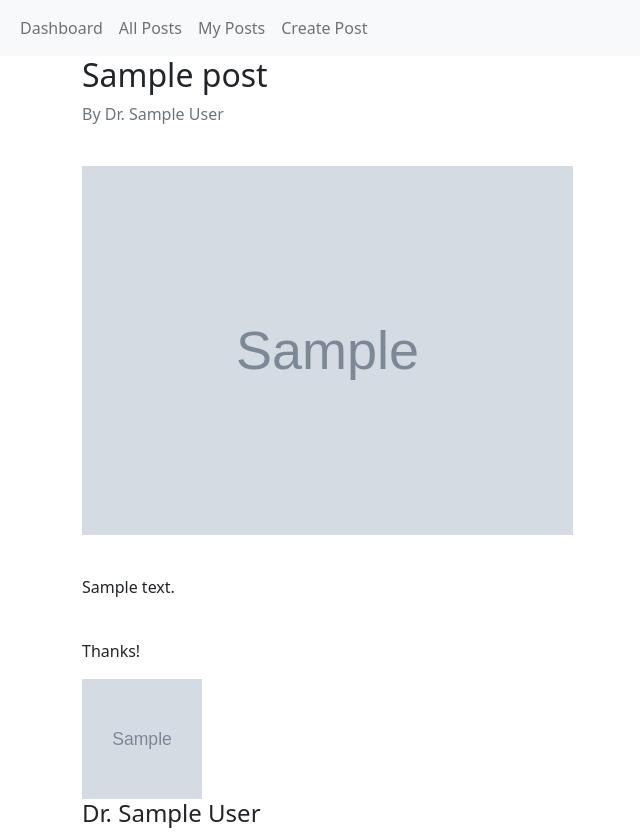
After one commit to imcobrakai/task1, a Django app: page /post/1/ in a window 1280 px wide. The commit adds this page. Shown: the whole page, without its empty margins (0-640 px from the left). Run offline with Django 3.2, Linux system fonts and the light colour scheme; a user stored in the database is signed in; tables that the repository leaves empty hold one stand-in row (values such as "Sample post"); grey boxes marked "Sample" are stand-in pictures.

Commit message:
Added post detail view

```diff
--- a/blog/templates/blog/doctor_post.html
+++ b/blog/templates/blog/doctor_post.html
@@ -5,6 +5,7 @@ My Posts
 {% endblock title %}
 
 {% block main %}
+{% if post_list %}
 <div class="container m-5">
     <div class="col-md-12 col-lg-12">
         {% for post in post_list %}
@@ -36,4 +37,7 @@ My Posts
             {% endfor %}
         </div>
     </div>
+    {% else %}
+    <h2 class="text-center my-5">You Have Not Created Any Post. Please Create One!</h2>
+    {% endif %}
 {% endblock main %}
--- /dev/null
+++ b/blog/templates/blog/post_detail.html
@@ -0,0 +1,41 @@
+{% extends 'base.html' %}
+
+{% block title %}
+
+{% endblock title %}
+
+{% block main %}
+<div class="col-lg-12 post">
+    <div class="container">
+
+        <h2 class="ubuntu">{{ post.title|capfirst }}</h2>
+        <div class="body-text">
+
+            <p class='text-muted ubuntu'>By Dr. {{ post.author.first_name|capfirst }} {{ post.author.last_name|capfirst }}</p>
+            <br>
+            <div class="row">
+                <div class="col-lg-6"><p class=""><img alt="image" src="{{ post.image.url }}" width="90%"></p></div>
+            </div>
+            <br/>
+            <div class="row">
+
+                    <p>{{ post.content|capfirst }}</p></div>
+            </div>
+            <br/>
+
+            <p>Thanks!</p>
+            <div class="row">
+                <div class="col-lg-12 aboutme">
+                    <div class="media">
+                            <img class="media-object dp img-circle" src="{{ post.author.profile_pic.url }}" style="width: 120px;height:120px;">
+                        <div class="media-body">
+                            <h4 class="media-heading">Dr. {{ post.author.first_name|capfirst }} {{ post.author.last_name|capfirst }}</h4>
+                        </div>
+                    </div>
+                </div>
+            </div>
+        </div>
+    </div>
+</div>
+
+{% endblock main %}
--- a/blog/templates/blog/post_list.html
+++ b/blog/templates/blog/post_list.html
@@ -16,16 +16,16 @@ Post List
             <div class="row">
                 <div class="col-xs-12 col-sm-4 col-md-4 col-lg-3">
                     <div class="post-type post-img">
-                        <a href="#"><img src="{{ post.image.url }}" alt="image post"
+                        <a href="{% url 'blog:post-detail' post.id %}"><img src="{{ post.image.url }}" alt="image post"
                             class="img-fluid" style="width: 12rem;"></a>
                         </div>
                     </div>
                 <div class="col-xs-12 col-sm-7 col-md-7 col-lg-8">
                     <div class="caption">
-                        <h3 class="md-heading"><a href="#">{{ post.title|capfirst }}</a></h3>
+                        <h3 class="md-heading"><a href="{% url 'blog:post-detail' post.id %}">{{ post.title|capfirst }}</a></h3>
                         <p style="font-size:1.2rem;">-- By <strong> Dr. {{ post.author.first_name|capfirst }} {{ post.author.last_name|capfirst }} </strong> </p>
                         <p style="font-size:1.5rem;">{{ post.summary|truncatewords:15|capfirst }}</p>
-                        <a class="" href="#" role="button" style="font-size:1.5rem;">Read More</a> </div>
+                        <a class="" href="{% url 'blog:post-detail' post.id %}" role="button" style="font-size:1.5rem;">Read More</a> </div>
                 </div>
             </div>
         </article>
--- a/blog/urls.py
+++ b/blog/urls.py
@@ -1,4 +1,4 @@
-from blog.views import CreatePost, ListPost, MyList, Publish
+from blog.views import CreatePost, ListPost, MyList, Publish, PostDetail
 from django.urls import path
 
 app_name = 'blog'
@@ -8,4 +8,5 @@ urlpatterns = [
     path("post/all/", ListPost.as_view(), name='post-list'),
     path("post/my/", MyList.as_view(), name="my-post"),
     path("post/publish/", Publish.as_view(), name="publish-post"),
+    path("post/<int:id>/", PostDetail.as_view(), name="post-detail"),
 ]
--- a/blog/views.py
+++ b/blog/views.py
@@ -2,7 +2,7 @@ from blog.forms import PostForm
 from blog.models import Post, Category
 from django.contrib.auth.mixins import UserPassesTestMixin, LoginRequiredMixin
 from django.contrib import messages
-from django.shortcuts import redirect
+from django.shortcuts import redirect, render, get_object_or_404
 from django.urls import reverse_lazy
 from django.views import View
 from django.views.generic import CreateView, ListView
@@ -66,3 +66,14 @@ class Publish(LoginRequiredMixin, UserPassesTestMixin, View):
 
     def test_func(self):
         return self.request.user.is_doctor == True
+
+class PostDetail(LoginRequiredMixin, View):
+    def get(self, request, id):
+        post = get_object_or_404(Post, id=id)
+
+        if post.draft == True and post.author != request.user:
+            return redirect(reverse_lazy("blog:post-list"))
+        context = {
+            "post": post,
+        }
+        return render(request, "blog/post_detail.html", context)
```
Lines whose indentation alone changed are shown as unchanged.
